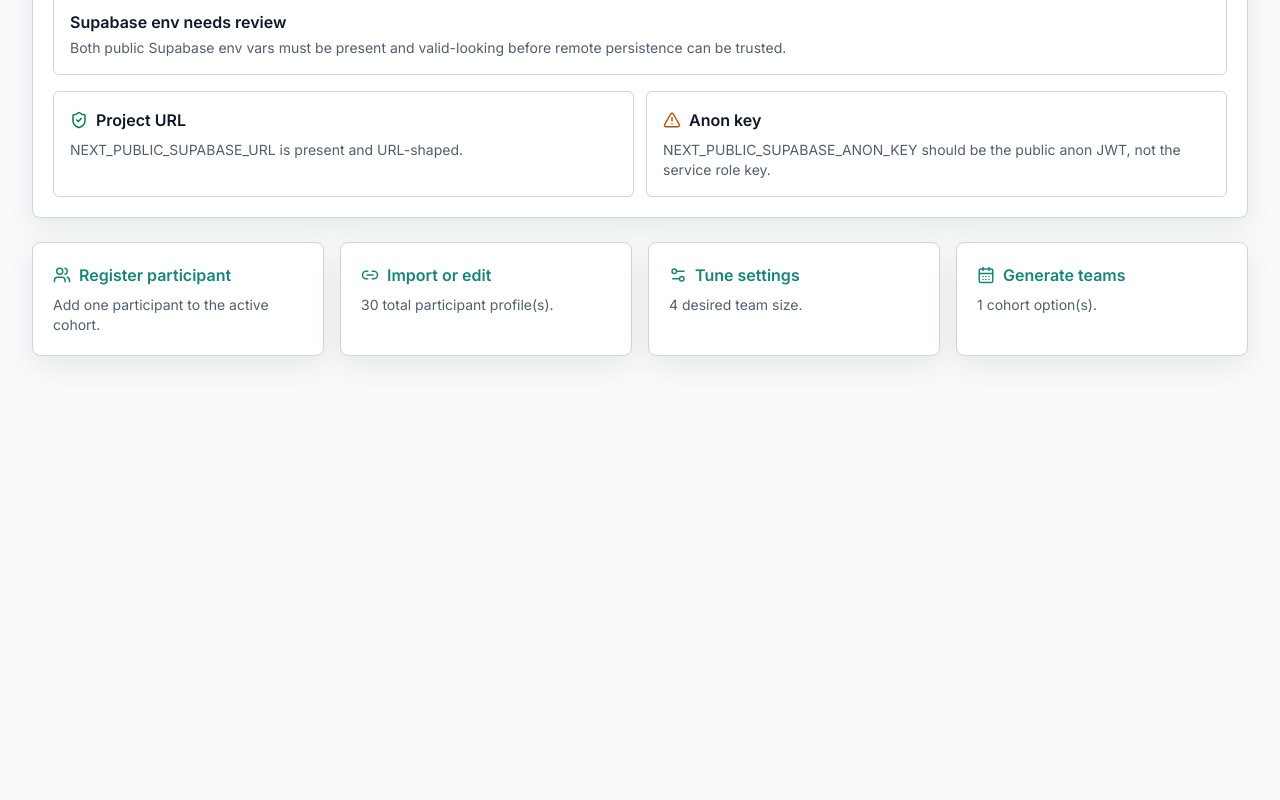
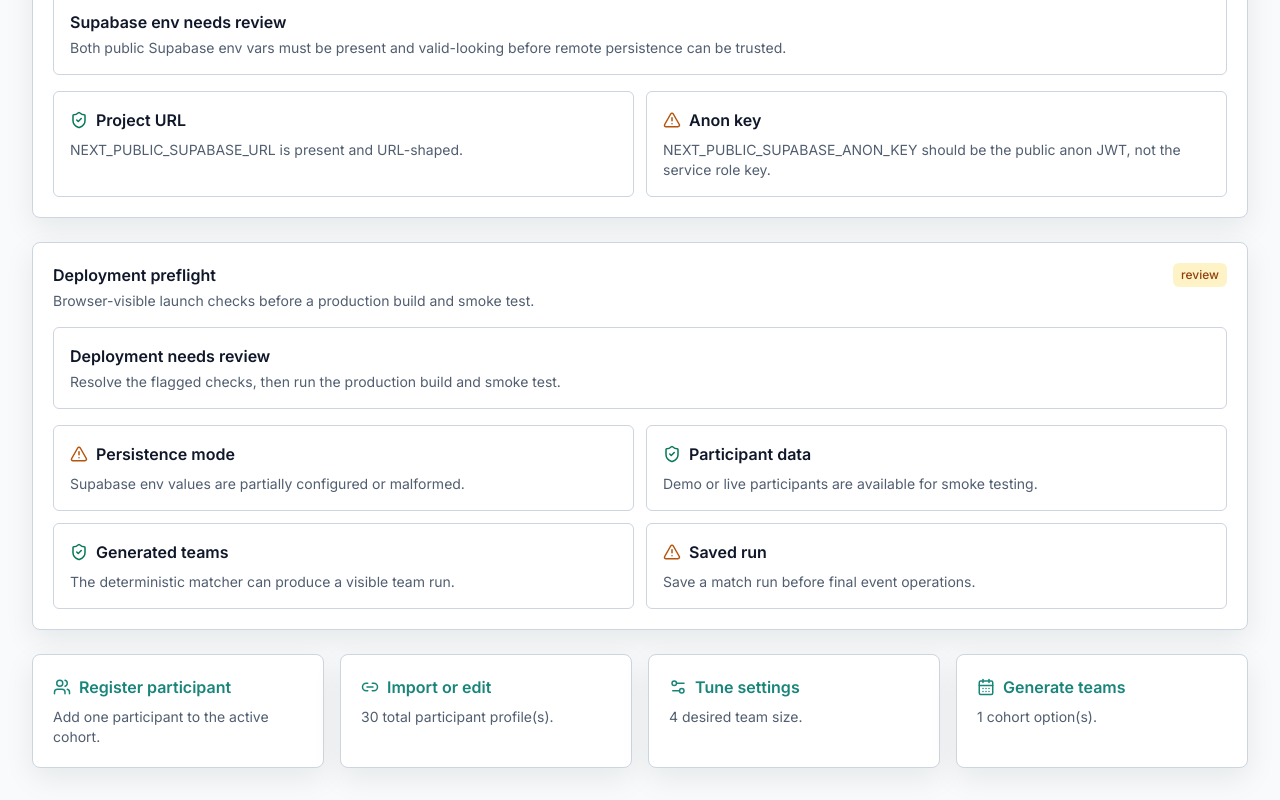
Before and after one commit to best-ed/HackMatch-AI, a Next.js app: page /admin in a window 1280 px wide. Shown: the part 915-1715 px from the top of the page. Before the commit the page ends 1303 px from the top, so only its background shows below. Built offline with nearby package versions, Linux system fonts and the light colour scheme; no server answers; the database is empty.

Commit message:
feat: add deployment preflight checks

```diff
--- a/app/admin/page.tsx
+++ b/app/admin/page.tsx
@@ -4,6 +4,7 @@ import Link from "next/link";
 import { AlertTriangle, CalendarDays, Download, Link2, Settings2, ShieldCheck, Users } from "lucide-react";
 import { AdminPersistenceStatus } from "@/components/admin-persistence-status";
 import { Badge, Card } from "@/components/ui";
+import { evaluateDeploymentReadiness } from "@/lib/deployment-readiness";
 import { useHackMatchData } from "@/lib/local-store";
 import { generateTeams } from "@/lib/matching/algorithm";
 import { validateMatchingSettings } from "@/lib/settings-guardrails";
@@ -32,6 +33,12 @@ export default function AdminPage() {
   const supabaseReadiness = evaluateSupabaseReadiness({
     url: process.env.NEXT_PUBLIC_SUPABASE_URL,
     anonKey: process.env.NEXT_PUBLIC_SUPABASE_ANON_KEY
+  });
+  const deploymentReadiness = evaluateDeploymentReadiness({
+    supabase: supabaseReadiness,
+    hasParticipants: participants.length > 0,
+    hasGeneratedTeams: result.teams.length > 0,
+    hasSavedRun: Boolean(latestRun)
   });
   const dashboardChecks = [
     {
@@ -176,6 +183,38 @@ export default function AdminPage() {
           ))}
         </div>
       </Card>
+      <Card className="space-y-4">
+        <div className="flex flex-wrap items-start justify-between gap-3">
+          <div>
+            <h2 className="font-semibold">Deployment preflight</h2>
+            <p className="mt-1 text-sm text-muted-foreground">
+              Browser-visible launch checks before a production build and smoke test.
+            </p>
+          </div>
+          <Badge className={deploymentReadiness.status === "ready" ? "bg-emerald-100 text-emerald-800" : "bg-amber-100 text-amber-800"}>
+            {deploymentReadiness.status}
+          </Badge>
+        </div>
+        <div className="rounded-md border border-border bg-white p-4">
+          <div className="font-semibold">{deploymentReadiness.title}</div>
+          <p className="mt-1 text-sm text-muted-foreground">{deploymentReadiness.detail}</p>
+        </div>
+        <div className="grid gap-3 md:grid-cols-2">
+          {deploymentReadiness.checks.map((check) => (
+            <div key={check.label} className="rounded-md border border-border bg-white p-4">
+              <div className="flex items-center gap-2">
+                {check.ok ? (
+                  <ShieldCheck className="text-emerald-700" size={18} />
+                ) : (
+                  <AlertTriangle className="text-amber-700" size={18} />
+                )}
+                <div className="font-semibold">{check.label}</div>
+              </div>
+              <p className="mt-2 text-sm text-muted-foreground">{check.detail}</p>
+            </div>
+          ))}
+        </div>
+      </Card>
       <div className="grid gap-4 md:grid-cols-2 xl:grid-cols-4">
         <QuickAction href="/participant/register" title="Register participant" detail="Add one participant to the active cohort." icon={<Users size={18} />} />
         <QuickAction href="/admin/participants" title="Import or edit" detail={`${participants.length} total participant profile(s).`} icon={<Link2 size={18} />} />
--- /dev/null
+++ b/lib/deployment-readiness.ts
@@ -0,0 +1,68 @@
+import type { SupabaseReadiness } from "@/lib/supabase-readiness";
+
+export type DeploymentReadinessStatus = "ready" | "review";
+
+export type DeploymentReadinessCheck = {
+  label: string;
+  ok: boolean;
+  detail: string;
+};
+
+export type DeploymentReadiness = {
+  status: DeploymentReadinessStatus;
+  title: string;
+  detail: string;
+  checks: DeploymentReadinessCheck[];
+};
+
+export function evaluateDeploymentReadiness(input: {
+  supabase: SupabaseReadiness;
+  hasParticipants: boolean;
+  hasGeneratedTeams: boolean;
+  hasSavedRun: boolean;
+}): DeploymentReadiness {
+  const supabaseOk = input.supabase.status === "local" || input.supabase.status === "ready";
+  const checks: DeploymentReadinessCheck[] = [
+    {
+      label: "Persistence mode",
+      ok: supabaseOk,
+      detail:
+        input.supabase.status === "ready"
+          ? "Remote Supabase env values look ready for deployment."
+          : input.supabase.status === "local"
+            ? "Local-storage MVP mode is valid for demo deployment."
+            : "Supabase env values are partially configured or malformed."
+    },
+    {
+      label: "Participant data",
+      ok: input.hasParticipants,
+      detail: input.hasParticipants
+        ? "Demo or live participants are available for smoke testing."
+        : "Add or import participants before a launch smoke test."
+    },
+    {
+      label: "Generated teams",
+      ok: input.hasGeneratedTeams,
+      detail: input.hasGeneratedTeams
+        ? "The deterministic matcher can produce a visible team run."
+        : "Generate teams before sharing the app with organizers."
+    },
+    {
+      label: "Saved run",
+      ok: input.hasSavedRun,
+      detail: input.hasSavedRun
+        ? "At least one frozen saved run is available for review."
+        : "Save a match run before final event operations."
+    }
+  ];
+  const blockingIssue = checks.some((check) => !check.ok && check.label !== "Saved run");
+
+  return {
+    status: blockingIssue ? "review" : "ready",
+    title: blockingIssue ? "Deployment needs review" : "Deployment preflight looks ready",
+    detail: blockingIssue
+      ? "Resolve the flagged checks, then run the production build and smoke test."
+      : "Run the production build and smoke test before treating the deployment as final.",
+    checks
+  };
+}
```
Also changed, not shown: 1 other file (tests, documents, lock files or other folders).
